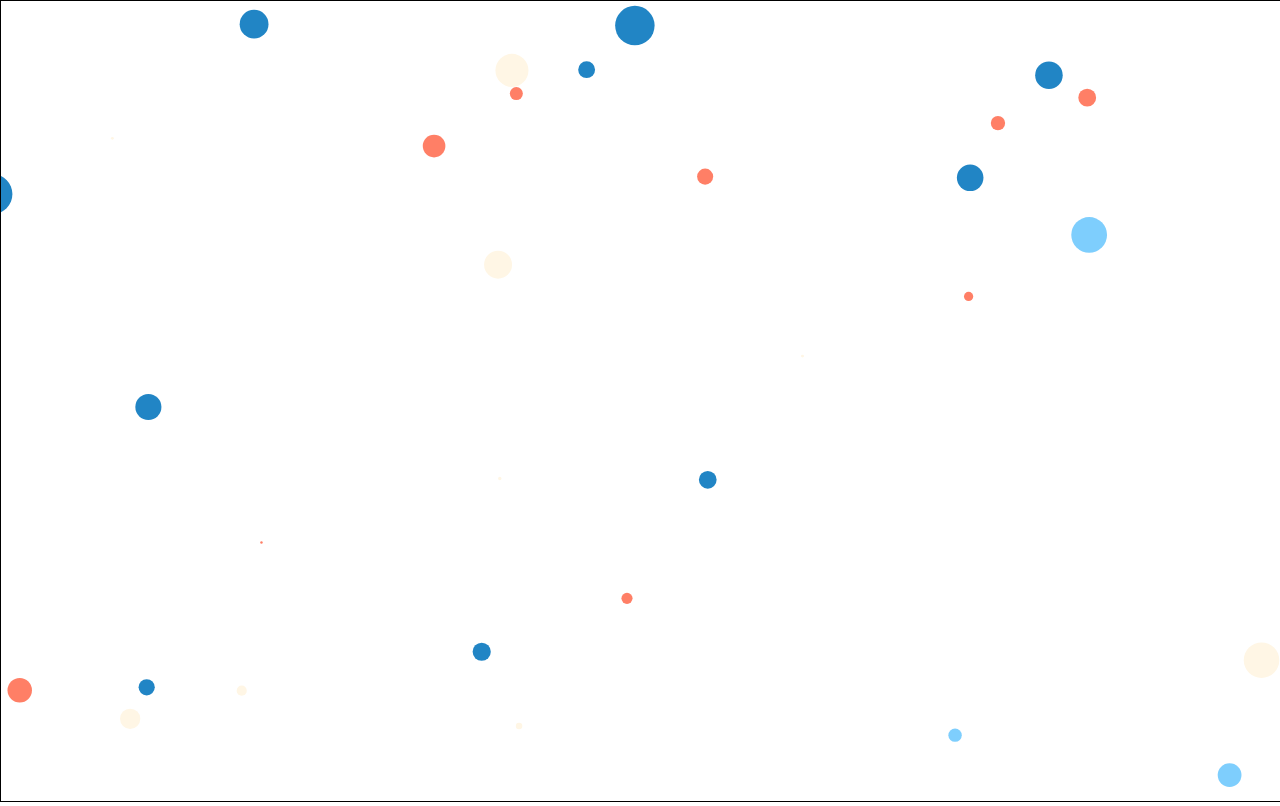
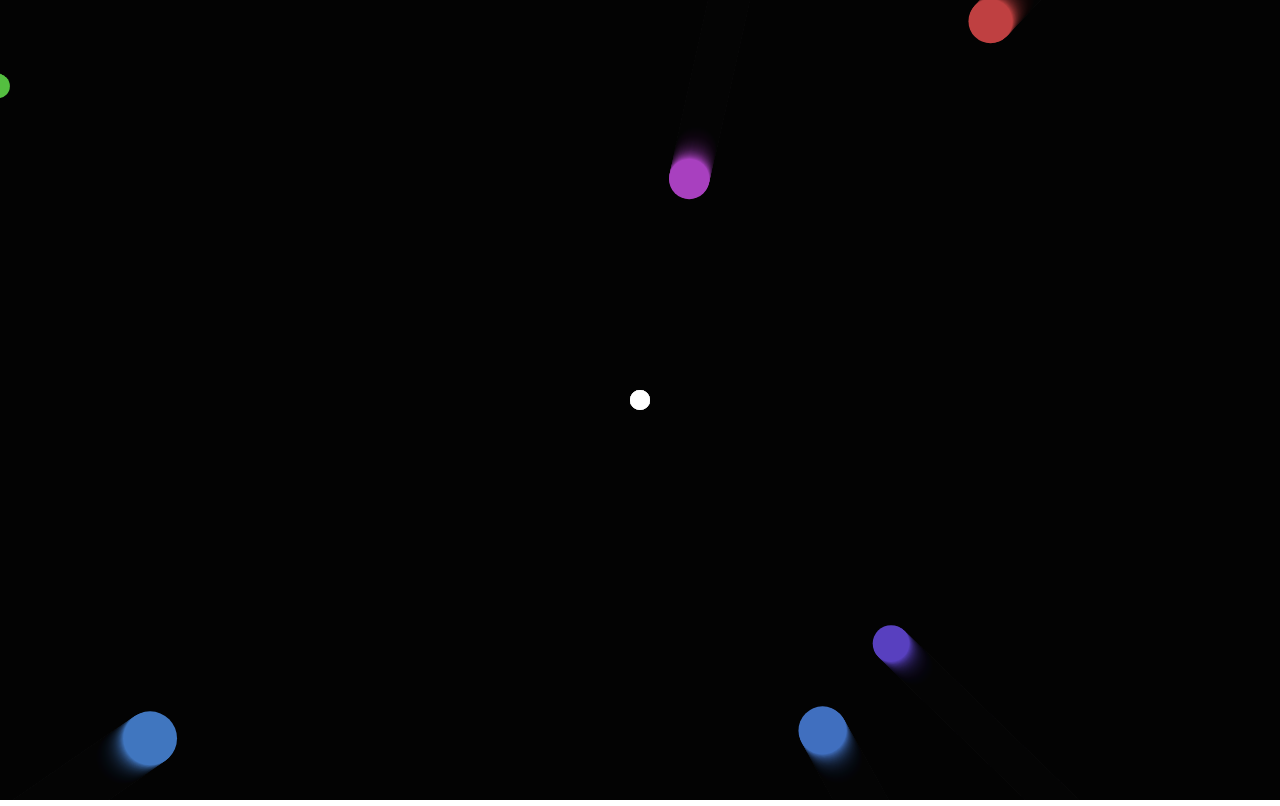
Before and after one commit to Yash-Solanki6803/Ball-shooter-v1, a plain HTML site: page index.html in a window 1280 px wide. Drawn offline with Linux system fonts and the light colour scheme.

Commit message:
Base game mechanic ready

```diff
--- /dev/null
+++ b/classes/Enemy.js
@@ -0,0 +1,23 @@
+import { ctx } from "../index.js";
+
+export default class Enemy {
+  constructor(x, y, radius, color, velocity) {
+    this.x = x;
+    this.y = y;
+    this.radius = radius;
+    this.color = color;
+    this.velocity = velocity;
+  }
+
+  draw() {
+    ctx.beginPath();
+    ctx.arc(this.x, this.y, this.radius, 0, Math.PI * 2, false);
+    ctx.fillStyle = this.color;
+    ctx.fill();
+  }
+  update() {
+    this.draw();
+    this.x = this.x + this.velocity.x;
+    this.y = this.y + this.velocity.y;
+  }
+}
--- /dev/null
+++ b/classes/Player.js
@@ -0,0 +1,21 @@
+import { ctx } from "../index.js";
+
+export default class Player {
+  constructor(x, y, radius, color) {
+    this.x = x;
+    this.y = y;
+    this.radius = radius;
+    this.color = color;
+  }
+
+  draw() {
+    ctx.beginPath();
+    ctx.arc(this.x, this.y, this.radius, 0, Math.PI * 2, false);
+    ctx.fillStyle = this.color;
+    ctx.fill();
+  }
+
+  update() {
+    this.draw();
+  }
+}
--- /dev/null
+++ b/classes/Projectile.js
@@ -0,0 +1,23 @@
+import { ctx } from "../index.js";
+
+export default class Projectile {
+  constructor(x, y, radius, color, velocity) {
+    this.x = x;
+    this.y = y;
+    this.radius = radius;
+    this.color = color;
+    this.velocity = velocity;
+  }
+
+  draw() {
+    ctx.beginPath();
+    ctx.arc(this.x, this.y, this.radius, 0, Math.PI * 2, false);
+    ctx.fillStyle = this.color;
+    ctx.fill();
+  }
+  update() {
+    this.draw();
+    this.x = this.x + this.velocity.x;
+    this.y = this.y + this.velocity.y;
+  }
+}
--- /dev/null
+++ b/classes/index.js
@@ -0,0 +1,3 @@
+export { default as Player } from "./Player.js";
+export { default as Projectile } from "./Projectile.js";
+export { default as Enemy } from "./Enemy.js";
--- a/index.html
+++ b/index.html
@@ -1,24 +1,19 @@
 <!DOCTYPE html>
 <html lang="en">
   <head>
-    <meta charset="UTF-8" />
-    <meta name="viewport" content="width=device-width, initial-scale=1.0" />
-    <title>Ball Shooter - v1</title>
     <style>
+      html,
       body {
         margin: 0;
         padding: 0;
-        box-sizing: border-box;
-        height: 100vh;
-        width: 100vw;
       }
       canvas {
-        border: 1px solid black;
+        display: block;
       }
     </style>
   </head>
   <body>
     <canvas></canvas>
-    <script src="index.js"></script>
+    <script type="module" src="index.js"></script>
   </body>
 </html>
--- a/index.js
+++ b/index.js
@@ -1,79 +1,115 @@
+import { Enemy, Player, Projectile } from "./classes/index.js";
+
 const canvas = document.querySelector("canvas");
 
-const ctx = canvas.getContext("2d");
+export const ctx = canvas.getContext("2d");
 
-canvas.width = window.innerWidth;
-canvas.height = window.innerHeight;
+canvas.width = innerWidth;
+canvas.height = innerHeight;
 
 const mouse = {
   x: undefined,
   y: undefined,
 };
 
-const colors = ["#2185C5", "#7ECEFD", "#FFF6E5", "#FF7F66"];
-
-window.addEventListener("mousemove", (event) => {
+addEventListener("mousemove", (event) => {
   mouse.x = event.x;
   mouse.y = event.y;
 });
 
-window.addEventListener("resize", () => {
-  canvas.width = window.innerWidth;
-  canvas.height = window.innerHeight;
+addEventListener("resize", () => {
+  canvas.width = innerWidth;
+  canvas.height = innerHeight;
 
   init();
 });
 
-class Particle {
-  constructor(x, y, radius, color, velocity) {
-    this.x = x;
-    this.y = y;
-    this.radius = radius;
-    this.color = color;
-    this.velocity = velocity;
+const x = innerWidth / 2;
+const y = innerHeight / 2;
+const player = new Player(x, y, 10, "white");
+
+const projectiles = [];
+const enemies = [];
+
+function spawnEnemies() {
+  setInterval(() => {
+    const radius = Math.random() * (30 - 10) + 10;
+    let x;
+    let y;
+    if (Math.random() < 0.5) {
+      x = Math.random() < 0.5 ? 0 - radius : canvas.width + radius;
+      y = Math.random() * canvas.height;
+    } else {
+      x = Math.random() * canvas.width;
+      y = Math.random() < 0.5 ? 0 - radius : canvas.height + radius;
+    }
+
+    const color = `hsl(${Math.random() * 360}, 50%, 50%)`;
+
+    const angle = Math.atan2(canvas.height / 2 - y, canvas.width / 2 - x);
+    const velocity = {
+      x: Math.cos(angle),
+      y: Math.sin(angle),
+    };
+    enemies.push(new Enemy(x, y, radius, color, velocity));
+  }, 800);
+}
+let animationId;
+function animate() {
+  animationId = requestAnimationFrame(animate);
+  ctx.fillStyle = "rgba(0, 0, 0, 0.1)";
+  ctx.fillRect(0, 0, innerWidth, innerHeight);
+  player.update();
+  for (let projectile of projectiles) {
+    projectile.update();
+
+    if (
+      projectile.x - projectile.radius < 0 ||
+      projectile.x - projectile.radius > canvas.width ||
+      projectile.y + projectile.radius < 0 ||
+      projectile.y - projectile.radius > canvas.height
+    ) {
+      setTimeout(() => {
+        projectiles.splice(projectiles.indexOf(projectile), 1);
+      }, 0);
+    }
   }
+  for (let enemy of enemies) {
+    enemy.update();
 
-  draw() {
-    ctx.beginPath();
-    ctx.arc(this.x, this.y, this.radius, 0, Math.PI * 2);
-    ctx.fillStyle = this.color;
-    ctx.fill();
-  }
+    const dist = Math.hypot(player.x - enemy.x, player.y - enemy.y);
+    if (dist - enemy.radius - player.radius < 1) {
+      cancelAnimationFrame(animationId);
+    }
 
-  update() {
-    this.draw();
-    this.x += this.velocity.x;
-    this.y += this.velocity.y;
+    projectiles.forEach((projectile, projectileIndex) => {
+      const dist = Math.hypot(projectile.x - enemy.x, projectile.y - enemy.y);
+      if (dist - enemy.radius - projectile.radius < 1) {
+        setTimeout(() => {
+          enemies.splice(enemies.indexOf(enemy), 1);
+          projectiles.splice(projectileIndex, 1);
+        }, 0);
+      }
+    });
   }
 }
 
-let particles;
+addEventListener("click", (e) => {
+  const angle = Math.atan2(
+    e.clientY - canvas.height / 2,
+    e.clientX - canvas.width / 2
+  );
 
-function init() {
-  particles = [];
+  const velocity = {
+    x: Math.cos(angle) * 20,
+    y: Math.sin(angle) * 20,
+  };
 
-  for (let i = 0; i < 100; i++) {
-    const radius = Math.random() * 20 + 1;
-    const x = Math.random() * (innerWidth - radius * 2) + radius;
-    const y = Math.random() * (innerHeight - radius * 2) + radius;
-    const color = colors[Math.floor(Math.random() * colors.length)];
-    const velocity = {
-      x: (Math.random() - 0.5) * 5,
-      y: (Math.random() - 0.5) * 5,
-    };
+  projectiles.push(
+    new Projectile(canvas.width / 2, canvas.height / 2, 5, "white", velocity)
+  );
+});
 
-    particles.push(new Particle(x, y, radius, color, velocity));
-  }
-}
-
-function animate() {
-  requestAnimationFrame(animate);
-  ctx.clearRect(0, 0, innerWidth, innerHeight);
-
-  for (let particle of particles) {
-    particle.update();
-  }
-}
-
-init();
+// init();
 animate();
+spawnEnemies();
```
